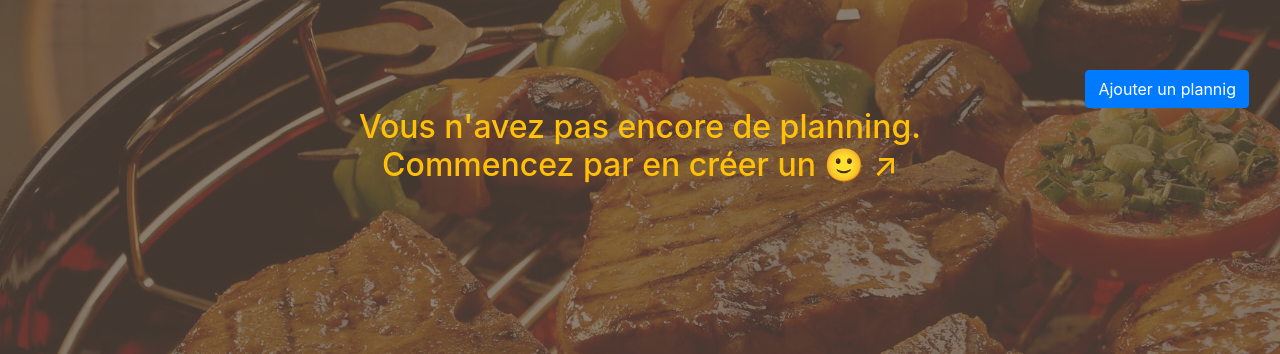
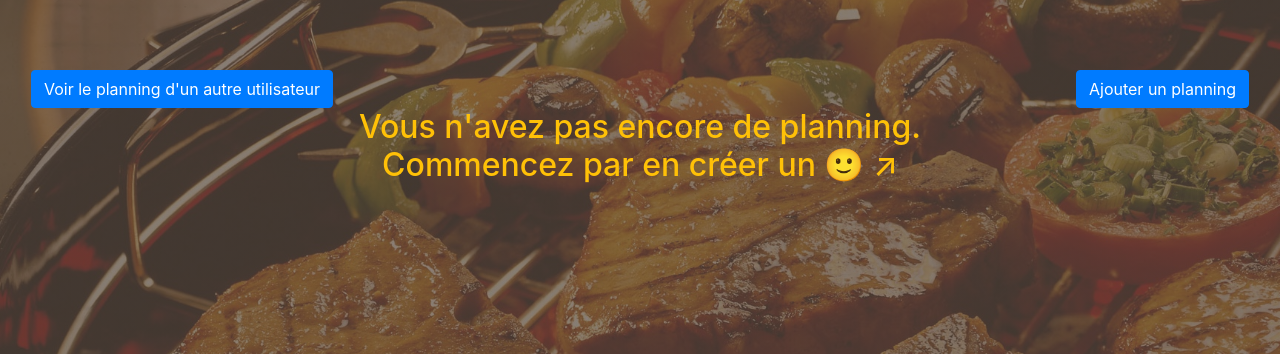
Before and after one commit to riderflo85/foodplanning, a Django app: page /planning/ in a window 1280 px wide. Shown: the part 66-420 px from the top of the page. Run offline with Django 3.2, Linux system fonts and the light colour scheme; the visitor is signed in with stand-in values (Sample User, id 1); data that the repository does not hold is empty; parts of the project's set-up code (start-up, migrations or seed data) failed here and were passed over; some libraries are stand-ins or nearby versions.

Commit message:
Add modalBox and comment (in HTML) for prepare new functionality

```diff
--- a/planning/templates/planning/index.html
+++ b/planning/templates/planning/index.html
@@ -7,13 +7,14 @@
     <div class="container-fluid">
         <div class="row">
             <div class="col-12 text-center pos-button">
-                <div class="float-right pr-3">
-                    <button type="button" class="btn btn-primary" id="btnAddPlanning">Ajouter un plannig</button>
-                    <p class="d-none" id="momentDay">am</p>
+                <div class="d-flex justify-content-between px-3">
+                    <button type="button" class="btn btn-primary" id="btnSeeOtherPlanning">Voir le planning d'un autre utilisateur</button>
+                    <button type="button" class="btn btn-primary" id="btnAddPlanning">Ajouter un planning</button>
                 </div>
             </div>
         </div>
     </div>
+    <div class="d-none" id="momentDay">am</div>
 
     <!-- If plannig does not exist -->
     {% if planning|length < 1 %}
@@ -312,6 +313,31 @@
             </div>
         </div>
     </div>
+
+    <!-- Modal Box see another user plannning -->
+    <div class="modal fade" id="modalBoxAnotherPlanning" tabindex="-1" role="dialog" aria-labelledby="anotherUserPlanning" aria-hidden="true">
+        <div class="modal-dialog modal-lg modal-dialog-centered" role="document">
+            <div class="modal-content">
+                <div class="modal-header bg-info text-white">
+                    <h5 class="modal-title">Consulter le planning d'un autre utilisateur</h5>
+                    <button type="button" class="close" data-dismiss="modal" aria-label="Close">
+                        <span aria-hidden="true">&times;</span>
+                    </button>
+                </div>
+                <div class="modal-body">
+                    <!-- Condition pour vérifier si l'utilisateur connecté à enregistré des clés
+                        Si oui -->
+                        <!-- afficher une liste des utilisateurs qui correspondent aux clés (sans afficher les clés) -->
+                    <!-- Si non -->
+                        <!-- afficher le formulaire pour demander la clé secrète d'un utilisateur -->
+                </div>
+                <div class="modal-footer bg-footer">
+                    <button type="button" class="btn btn-info text-white" id="confirmSeeAnotherPlanning" data-dismiss="modal">Valider</button>
+                    <button type="button" class="btn btn-secondary" data-dismiss="modal">Annulez</button>
+                </div>
+            </div>
+        </div>
+    </div>
 </section>
 <script src="{% static 'planning/js/secureajax.js' %}"></script>
 <script src="{% static 'planning/js/navAmSelected.js' %}"></script>
```
